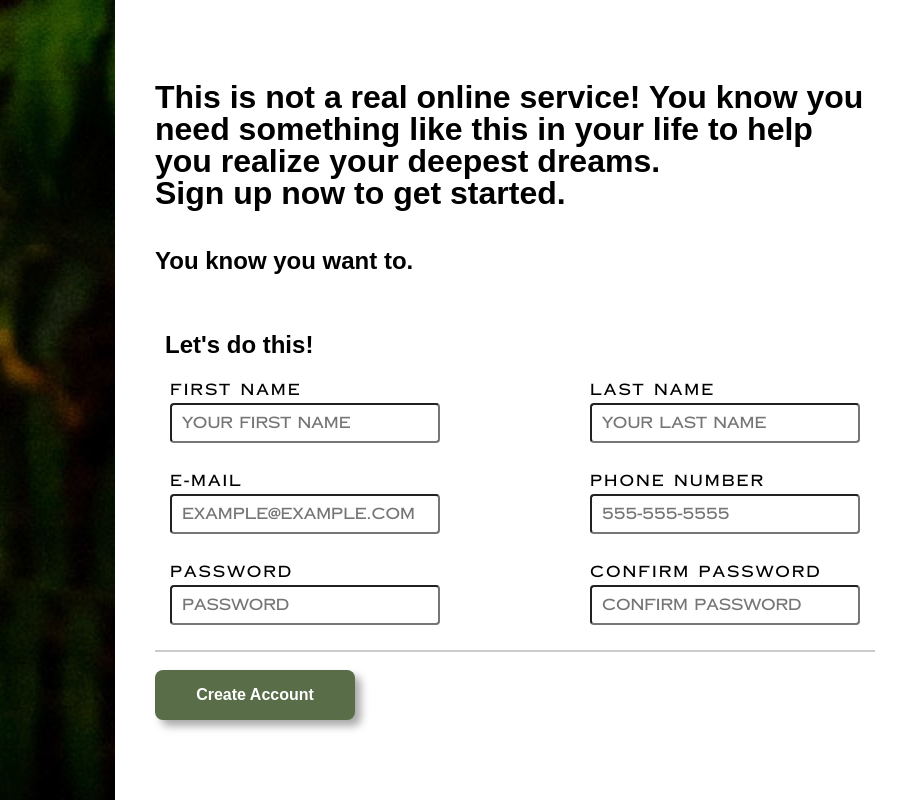
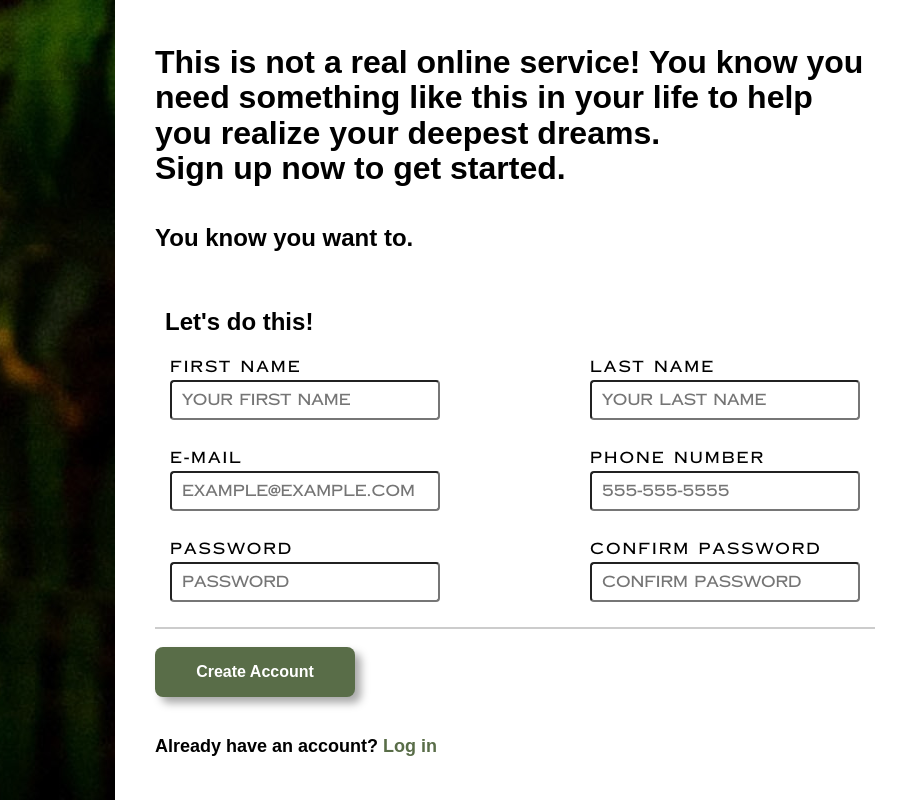
Before and after one commit to jmartingv/signup-form, a plain HTML site: page index.html in a window 1280 px wide. Shown: the full height of the page, 365-1280 px from the left. Drawn offline with Linux system fonts and the light colour scheme.

Commit message:
added log in button

```diff
--- a/index.html
+++ b/index.html
@@ -115,6 +115,7 @@
           </div>
           <button type="submit" for="signup">Create Account</button>
         </form>
+        <p class="login">Already have an account? <a href="#">Log in</a></p>
       </div>
     </div>
   </body>
--- a/style.css
+++ b/style.css
@@ -204,6 +204,7 @@ body {
   font-size: 2rem;
   font-weight: bold;
   margin-bottom: 20px;
+  line-height: 1.1;
 }
 
 .subintro {
@@ -289,3 +290,23 @@ button:hover {
 button:active {
   background-color: rgba(89, 109, 72, 0.7);
 }
+
+.login {
+  margin-top: 20px;
+  font-size: large;
+  font-weight: bold;
+}
+
+.login a {
+  color: rgba(89, 109, 72, 1);
+  font-weight: bolder;
+  text-decoration: none;
+}
+
+.login a:hover {
+  color: rgba(89, 109, 72, 0.9);
+}
+
+.login a:active {
+  color: rgba(89, 109, 72, 0.7);
+}
```
